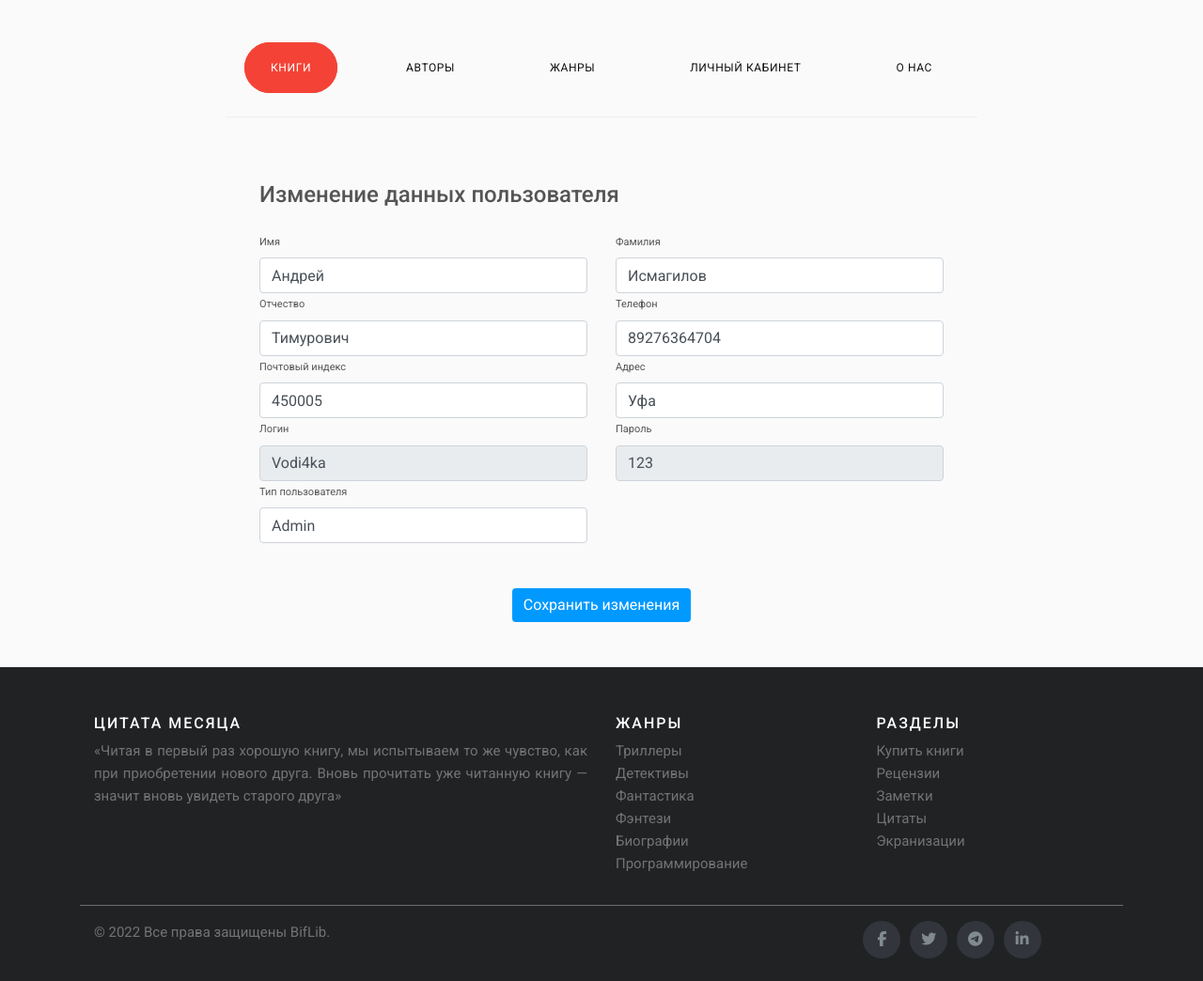
After one commit to przlv/AppReader, a Flask app: page /edituser/1 in a window 1280 px wide. The commit adds this page. Shown: the whole page at 94% size. Run offline with Flask 2, Linux system fonts and the light colour scheme; data comes from the database, SQL or seed files in the repository; both versions use the stored data as it was after the commit; some libraries are stand-ins or nearby versions.

Commit message:
complete_all_form

```diff
--- a/reader/forms.py
+++ b/reader/forms.py
@@ -69,4 +69,6 @@ class UserForm(FlaskForm):
                                              Length(min=1, max=50)])
     password = StringField('Пароль', validators=[DataRequired(),
                                              Length(min=1, max=50)])
+    UserType = StringField('Тип пользователя', validators=[DataRequired(),
+                                             Length(min=1, max=50)])
     submit = SubmitField('Обновить')
--- a/reader/routes.py
+++ b/reader/routes.py
@@ -50,7 +50,7 @@ def account():
 
             if result_valid[1] == True:
                 user = User.query.get(result_valid[0])
-                user.Auth = 1
+                user.last_logon = datetime.datetime.today()
                 try:
                     db.session.commit()
                 except:
@@ -279,7 +279,89 @@ def admin_users():
     users = User.query.order_by(User.first_name.desc()).paginate()
     return render_template('admin_user_control.html', users=users.items)
 
+@app.route('/edituser/<int:user_id>', methods=['GET', 'POST'])
+def edituser(user_id):
+    user = User.query.get_or_404(user_id)
+    if request.method == 'GET':
+        return render_template('admin-edit-user.html', user=user)
+    elif request.method == 'POST':
+        form = UserForm(request.form)
+        user.first_name = form.first_name.data
+        user.surname = form.surname.data
+        user.last_name = form.last_name.data
+        user.phone = form.phone.data
+        user.zipcode = form.zipcode.data
+        user.address = form.address.data
+        user.login = form.login.data
+        user.password = form.password.data
+        user.UserType = form.UserType.data
+
+        db.session.commit()
+        return redirect(url_for('admin_users'))
+
+@app.route('/deleteuser/<int:user_id>')
+def deleteuser(user_id):
+    user = User.query.get_or_404(user_id)
+    db.session.delete(user)
+    db.session.commit()
+    return redirect(url_for('admin_users'))
+
 @app.route('/admin-authors/')
 def admin_authors():
     authors = Author.query.order_by(Author.first_name.desc()).paginate()
     return render_template('admin_authors_control.html', authors=authors.items)
+
+@app.route('/editauthors/<int:author_id>', methods=['GET', 'POST'])
+def editauthors(author_id):
+    author = Author.query.get_or_404(author_id)
+    if request.method == 'GET':
+        return render_template('admin-edit-author.html', author=author)
+    elif request.method == 'POST':
+        form = AuthorForm(request.form)
+        if request.files['cover']:
+            file = request.files['cover']
+            filepath = ''
+            filepath = '/'.join(['reader/uploads',file.filename])
+            file.save(filepath)
+            cover = file.filename
+        else:
+            cover = author.cover
+        author.first_name = form.first_name.data
+        author.surname = form.surname.data
+        author.last_name = form.last_name.data
+        author.cover = cover
+
+        db.session.commit()
+        return redirect(url_for('admin_authors'))
+
+@app.route('/deleteauthors/<int:author_id>')
+def deleteauthors(author_id):
+    author = Author.query.get_or_404(author_id)
+    db.session.delete(author)
+    db.session.commit()
+    return redirect(url_for('admin_authors'))
+
+@app.route('/admin-add-author/', methods=['GET', 'POST'])
+def admin_add_author():
+    if request.method == 'POST':
+        form = AuthorForm(request.form)
+        if request.files['cover']:
+            file = request.files['cover']
+            filepath = ''
+            filepath = '/'.join(['reader/uploads',file.filename])
+            file.save(filepath)
+            cover = file.filename
+        else:
+            cover = 'default.jpg'
+        new_author = Author(
+            first_name = form.first_name.data,
+            surname = form.surname.data,
+            last_name = form.last_name.data,
+            cover = cover,
+        )
+        db.session.add(new_author)
+        db.session.commit()
+        return redirect(url_for('admin_authors'))
+
+    elif request.method == 'GET':
+        return render_template('admin-add-author.html')
--- a/reader/templates/account.html
+++ b/reader/templates/account.html
@@ -9,7 +9,7 @@
       <div class="row full-height justify-content-center">
         <div class="col-12 text-center align-self-center py-5">
           <div class="section pb-5 pt-5 pt-sm-2 text-center">
-            <form class="p-3 py-5" method="POST" action="" name="" enctype="multipart/form-data">
+            <form class="p-3 py-5" method="POST" action="/account/" name="" enctype="multipart/form-data">
               <h6 class="mb-0 pb-3"><span><span></span><span>Вход    </span><span> Регистрация</span></h6>
                     <input class="checkbox" type="checkbox" id="reg-log" name="reg-log"/>
                     <label for="reg-log"></label>
--- /dev/null
+++ b/reader/templates/admin-edit-user.html
@@ -0,0 +1,28 @@
+{% extends 'base.html' %}
+
+{% block content %}
+<link href="{{ url_for('static', filename='css/profile_user.css') }}" rel="stylesheet">
+
+<div class="edit_book" style="padding-left: 20px;padding-right: 20px;max-width: 800px;margin-left: auto;margin-right: auto;">
+    <form class="p-3 py-5" method="POST" action="" enctype="multipart/form-data">
+        <div class="d-flex justify-content-between align-items-center mb-3">
+            <h4 class="text-right">Изменение данных пользователя</h4>
+        </div>
+        <div class="row mt-2">
+            <div class="col-md-6"><label class="labels">Имя</label><input name="first_name" type="text" class="form-control" value="{{ user.first_name }}"></div>
+            <div class="col-md-6"><label class="labels">Фамилия</label><input name="surname" type="text" class="form-control" value="{{ user.surname }}" ></div>
+            <div class="col-md-6"><label class="labels">Отчество</label><input name="last_name" type="text" class="form-control" value="{{ user.last_name }}"></div>
+            <div class="col-md-6"><label class="labels">Телефон</label><input name="phone" type="text" class="form-control" value="{{ user.phone }}" ></div>
+            <div class="col-md-6"><label class="labels">Почтовый индекс</label><input name="zipcode" type="text" class="form-control" value="{{ user.zipcode }}"></div>
+            <div class="col-md-6"><label class="labels">Адрес</label><input name="address" type="text" class="form-control" value="{{ user.address }}" ></div>
+            <div class="col-md-6"><label class="labels">Логин</label><input name="login" type="text" class="form-control" value="{{ user.login }}" disabled></div>
+            <div class="col-md-6"><label class="labels">Пароль</label><input name="password" type="text" class="form-control" value="{{ user.password }}" disabled></div>
+            <div class="col-md-6"><label class="labels">Тип пользователя</label><input name="UserType" type="text" class="form-control" value="{{ user.UserType }}" ></div>
+        </div>
+        <div class="mt-5 text-center"><button class="btn btn-primary profile-button" type="submit">Сохранить изменения</button></div>
+    </form>
+</div>
+
+<script src='https://cdnjs.cloudflare.com/ajax/libs/react/16.11.0/umd/react.development.js'></script>
+<script src='https://cdnjs.cloudflare.com/ajax/libs/react-dom/16.11.0/umd/react-dom.development.js'></script>
+{% endblock %}
--- a/reader/templates/admin_authors_control.html
+++ b/reader/templates/admin_authors_control.html
@@ -30,8 +30,8 @@
                 <td>
                     <a class="fa fa-ellipsis-h  ms-2" id="dropdown1" data-toggle="dropdown" aria-haspopup="true" aria-expanded="false"></a>
                     <ul class="dropdown-menu" aria-labelledby="dropdown1">
-                        <li class="dropdown-item"><a href="" style="display: block;">Редактировать</a></li>
-                        <li class="dropdown-item"><a href="" style="display: block;">Удалить</a></li>
+                        <li class="dropdown-item"><a href="{{ url_for('editauthors', author_id=author.author_id) }}" style="display: block;">Редактировать</a></li>
+                        <li class="dropdown-item"><a href="{{ url_for('deleteauthors', author_id=author.author_id) }}" style="display: block;">Удалить</a></li>
                     </ul>
                 </td>
                 </tr>
--- a/reader/templates/admin_user_control.html
+++ b/reader/templates/admin_user_control.html
@@ -5,7 +5,6 @@
 
 <div class="container mt-5 px-2">
     <div class="table-responsive">
-    <div class="d-flex justify-content-between align-items-center experience"><a href="/admin-add-user"><span class="border px-3 p-1 add-experience"><i class="fa fa-plus"></i>&nbsp;Добавить Пользователя</span></div><br></a>
     <table class="table table-responsive table-borderless">
         <thead>
             <tr class="bg-light">
@@ -34,8 +33,8 @@
                 <td>
                     <a class="fa fa-ellipsis-h  ms-2" id="dropdown1" data-toggle="dropdown" aria-haspopup="true" aria-expanded="false"></a>
                     <ul class="dropdown-menu" aria-labelledby="dropdown1">
-                        <li class="dropdown-item"><a href="" style="display: block;">Редактировать</a></li>
-                        <li class="dropdown-item"><a href="" style="display: block;">Удалить</a></li>
+                        <li class="dropdown-item"><a href="{{ url_for('edituser', user_id=user.user_id) }}" style="display: block;">Редактировать</a></li>
+                        <li class="dropdown-item"><a href="{{ url_for('deleteuser', user_id=user.user_id) }}" style="display: block;">Удалить</a></li>
                     </ul>
                 </td>
                 </tr>
```
Also changed, not shown: reader/templates/admin-add-author.html (added, +23 -0 lines), reader/templates/admin-edit-author.html (added, +23 -0 lines), reader/database.db.
